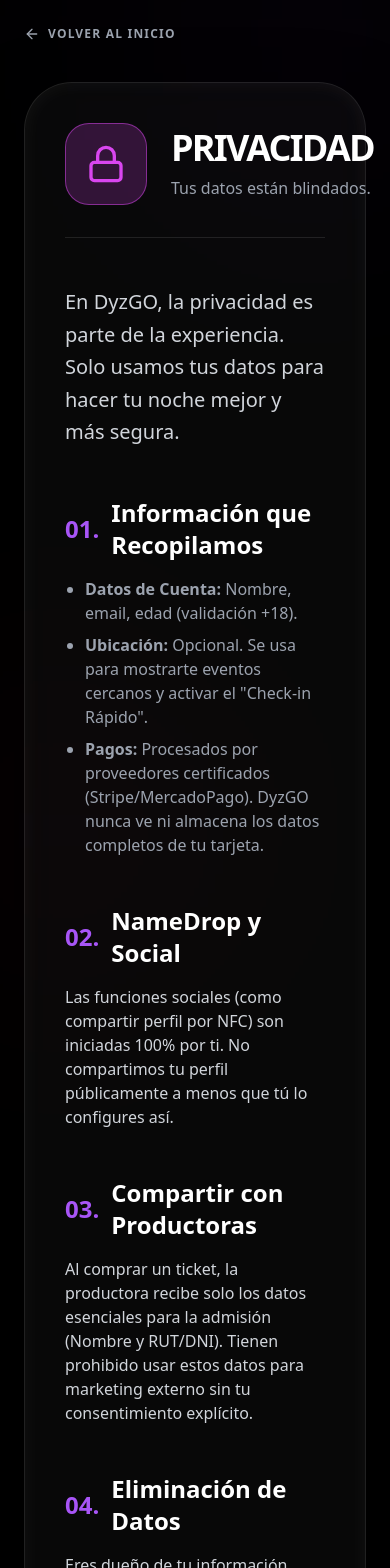
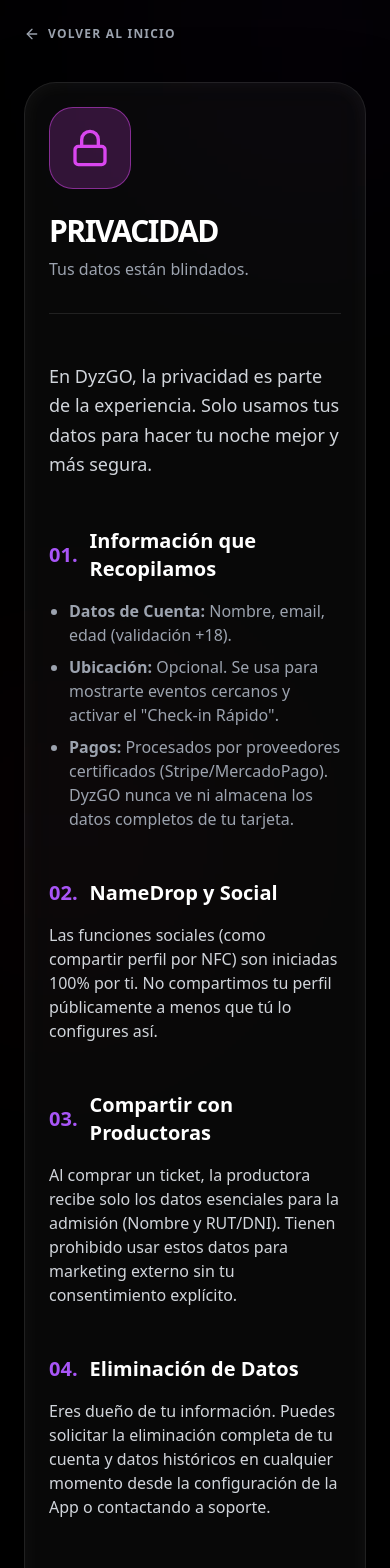
Before and after one commit to dyzgolanding/dyzgo-landing, a Next.js app: page /privacy in a window 390 px wide. Shown: the top 1568 px of the page. Built offline with nearby package versions, Linux system fonts and the light colour scheme.

Commit message:
Update page.tsx

```diff
--- a/app/privacy/page.tsx
+++ b/app/privacy/page.tsx
@@ -18,20 +18,21 @@
           <ArrowLeft size={16} className="group-hover:-translate-x-1 transition-transform"/> Volver al inicio
         </Link>
 
-        <div className="glass-panel p-10 md:p-16 rounded-[3rem] border border-white/10 bg-white/5 backdrop-blur-2xl">
-          <div className="flex items-center gap-6 mb-12 border-b border-white/10 pb-8">
+        {/* Padding responsivo: p-6 en movil, p-16 en escritorio */}
+        <div className="glass-panel p-6 md:p-16 rounded-[2rem] md:rounded-[3rem] border border-white/10 bg-white/5 backdrop-blur-2xl">
+          <div className="flex flex-col md:flex-row items-start md:items-center gap-6 mb-12 border-b border-white/10 pb-8">
              <div className="p-5 rounded-3xl bg-neonPink/20 border border-neonPink/50"><Lock size={40} className="text-neonPink"/></div>
              <div>
-                <h1 className="text-4xl md:text-5xl font-black uppercase tracking-tighter mb-2">Privacidad</h1>
+                <h1 className="text-3xl md:text-5xl font-black uppercase tracking-tighter mb-2">Privacidad</h1>
                 <p className="text-gray-400">Tus datos están blindados.</p>
              </div>
           </div>
 
           <div className="prose prose-invert prose-lg max-w-none text-gray-300 space-y-12">
-            <p className="text-xl leading-relaxed font-light">En DyzGO, la privacidad es parte de la experiencia. Solo usamos tus datos para hacer tu noche mejor y más segura.</p>
+            <p className="text-lg md:text-xl leading-relaxed font-light">En DyzGO, la privacidad es parte de la experiencia. Solo usamos tus datos para hacer tu noche mejor y más segura.</p>
 
             <div>
-                <h3 className="text-white text-2xl font-bold mb-4 flex items-center gap-3"><span className="text-neonPurple">01.</span> Información que Recopilamos</h3>
+                <h3 className="text-white text-xl md:text-2xl font-bold mb-4 flex items-center gap-3"><span className="text-neonPurple">01.</span> Información que Recopilamos</h3>
                 <ul className="list-disc pl-5 space-y-2 mt-4 text-gray-400">
                    <li><strong>Datos de Cuenta:</strong> Nombre, email, edad (validación +18).</li>
                    <li><strong>Ubicación:</strong> Opcional. Se usa para mostrarte eventos cercanos y activar el "Check-in Rápido".</li>
@@ -40,17 +41,17 @@
             </div>
 
             <div>
-                <h3 className="text-white text-2xl font-bold mb-4 flex items-center gap-3"><span className="text-neonPurple">02.</span> NameDrop y Social</h3>
+                <h3 className="text-white text-xl md:text-2xl font-bold mb-4 flex items-center gap-3"><span className="text-neonPurple">02.</span> NameDrop y Social</h3>
                 <p>Las funciones sociales (como compartir perfil por NFC) son iniciadas 100% por ti. No compartimos tu perfil públicamente a menos que tú lo configures así.</p>
             </div>
 
             <div>
-                <h3 className="text-white text-2xl font-bold mb-4 flex items-center gap-3"><span className="text-neonPurple">03.</span> Compartir con Productoras</h3>
+                <h3 className="text-white text-xl md:text-2xl font-bold mb-4 flex items-center gap-3"><span className="text-neonPurple">03.</span> Compartir con Productoras</h3>
                 <p>Al comprar un ticket, la productora recibe solo los datos esenciales para la admisión (Nombre y RUT/DNI). Tienen prohibido usar estos datos para marketing externo sin tu consentimiento explícito.</p>
             </div>
 
             <div>
-                <h3 className="text-white text-2xl font-bold mb-4 flex items-center gap-3"><span className="text-neonPurple">04.</span> Eliminación de Datos</h3>
+                <h3 className="text-white text-xl md:text-2xl font-bold mb-4 flex items-center gap-3"><span className="text-neonPurple">04.</span> Eliminación de Datos</h3>
                 <p>Eres dueño de tu información. Puedes solicitar la eliminación completa de tu cuenta y datos históricos en cualquier momento desde la configuración de la App o contactando a soporte.</p>
             </div>
           </div>
```
